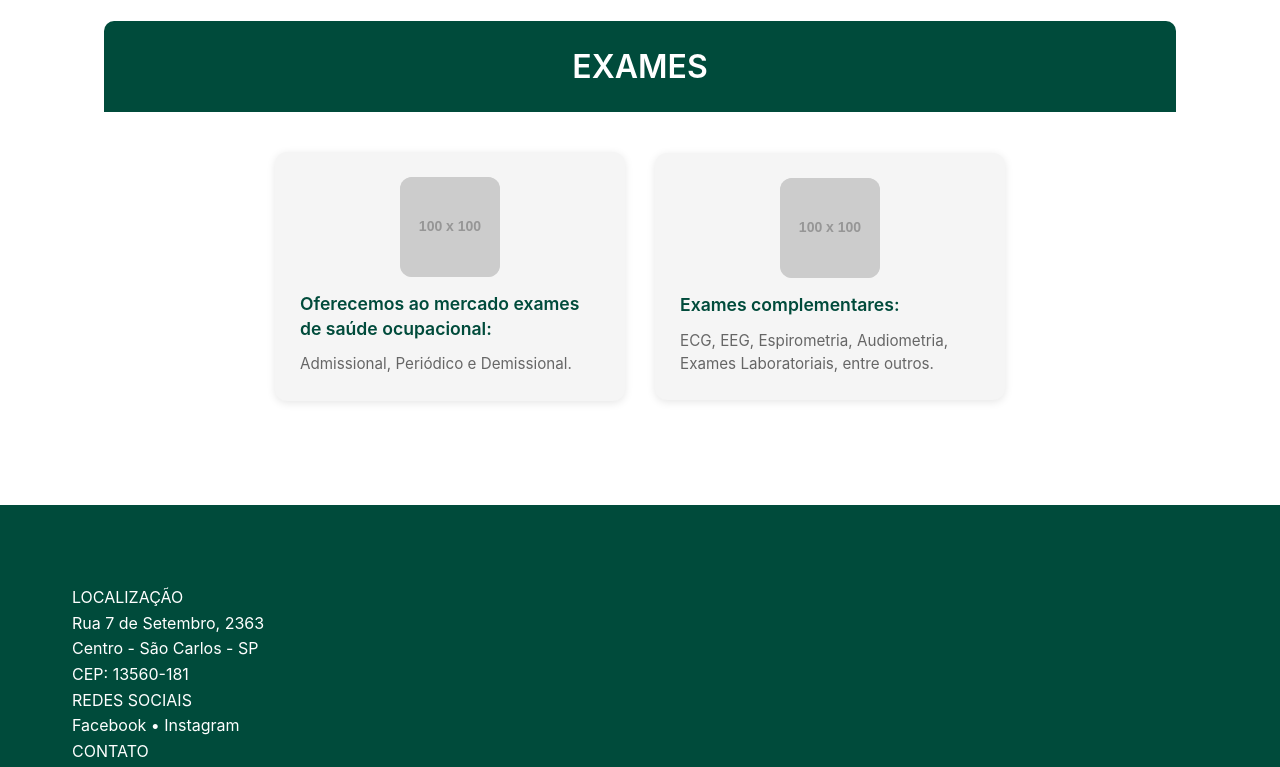
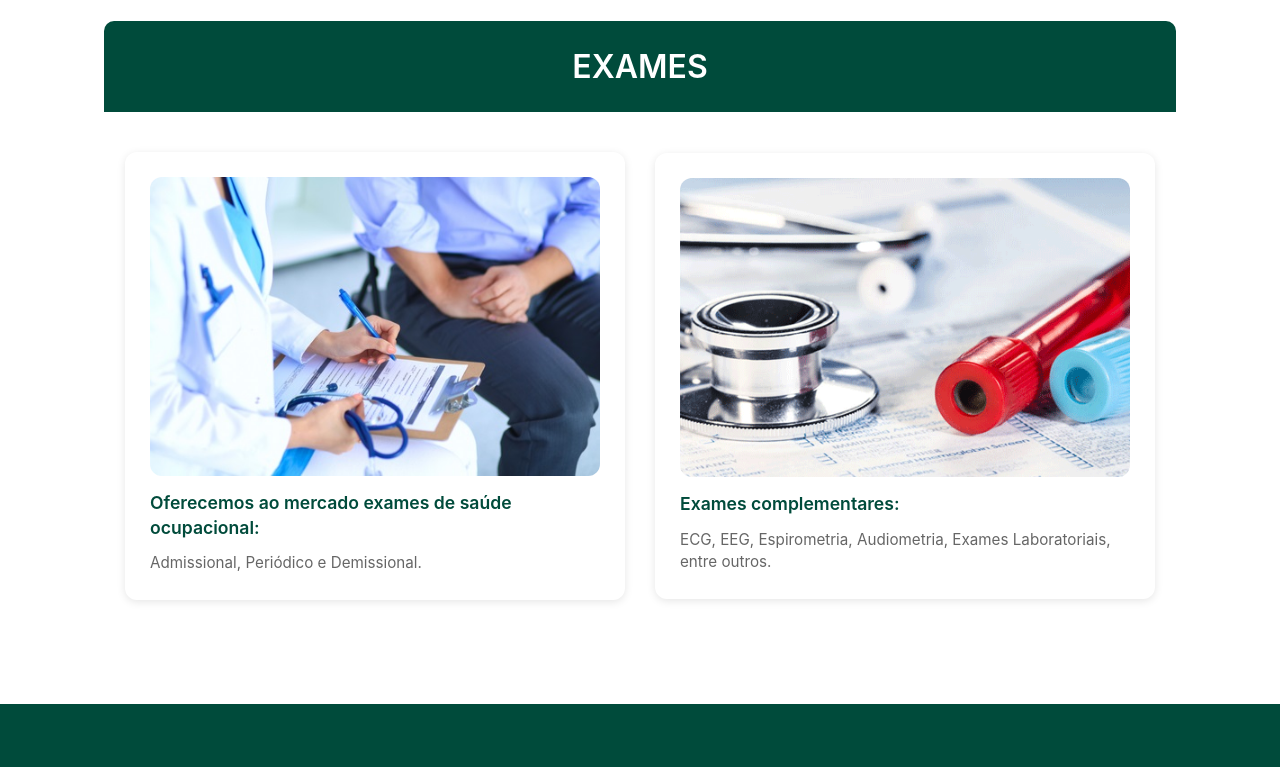
Before and after one commit to biancadizio/paralelomed-acessibility, a React (Vite) app: page /exames in a window 1280 px wide. Shown: the part 651-1418 px from the top of the page. Built offline with nearby package versions, Linux system fonts and the light colour scheme.

Commit message:
Adicionando imagens e melhorando seção de exames

```diff
--- a/src/components/sections/Exames.jsx
+++ b/src/components/sections/Exames.jsx
@@ -1,5 +1,7 @@
 import React from 'react'
 import styled from 'styled-components'
+import imagem_exame_ocupacional from '../../assets/img_exame_ocupacional.jpg'
+import imagem_exame_laboratorial from '../../assets/img_exame_laboratorial.gif'
 
 // Styled Components
 const ExamesSection = styled.section`
@@ -47,11 +49,11 @@ const ExameCard = styled.div`
     flex-direction: column;
     align-items: center;
     gap: 15px;
-    background-color: #f5f5f5;
+    background-color: rgba(255, 255, 255, 0);
     padding: 25px;
     border-radius: 12px;
     width: 100%;
-    max-width: 350px;
+    max-width: 500px;
     box-shadow: 0 2px 8px rgba(0, 0, 0, 0.1);
     transition: all 0.3s ease;
 
@@ -62,8 +64,8 @@ const ExameCard = styled.div`
 `
 
 const ExameImage = styled.img`
-    width: 100px;
-    height: 100px;
+    width: 100%;
+    height: 100%;
     object-fit: cover;
     border-radius: 12px;
     background-color: #ddd;
@@ -93,14 +95,14 @@ export default function ExamesComponent() {
     const exames = [
         {
             id: 1,
-            image: "https://via.placeholder.com/100",
+            image: imagem_exame_ocupacional,
             alt: "Exames Ocupacionais",
             title: "Oferecemos ao mercado exames de saúde ocupacional:",
             description: "Admissional, Periódico e Demissional."
         },
         {
             id: 2,
-            image: "https://via.placeholder.com/100",
+            image: imagem_exame_laboratorial,
             alt: "Exames Complementares",
             title: "Exames complementares:",
             description: "ECG, EEG, Espirometria, Audiometria, Exames Laboratoriais, entre outros."
```
Also changed, not shown: src/assets/img_exame_laboratorial.gif (added), src/assets/img_exame_ocupacional.jpg (added).
